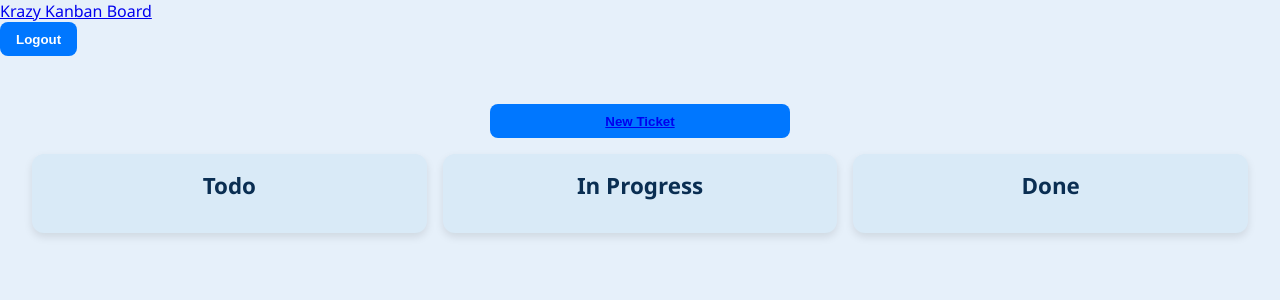
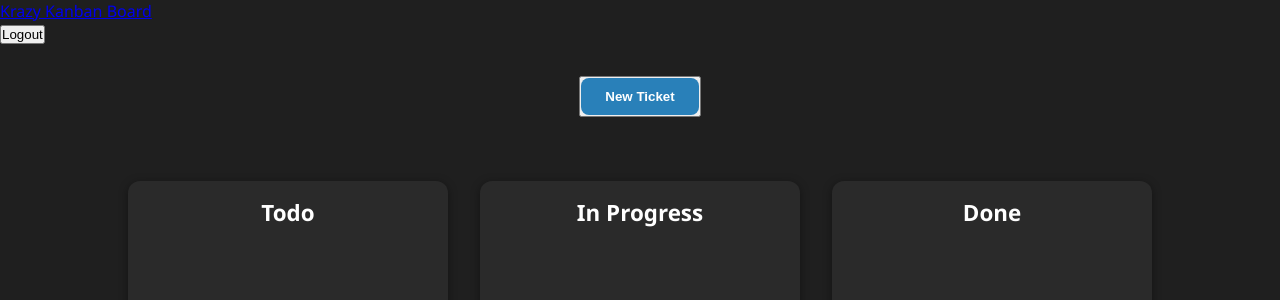
Before and after one commit to erveygarcia/krazy-kanban-board, a React (Vite) app in the folder client/: page / in a window 1280 px wide. Shown: the top 300 px of the page. Built offline with nearby package versions, Linux system fonts and the light colour scheme; no server answers; sample sign-in values are in the browser's storage.

Commit message:
feat: modern dark Kaizen board style

```diff
--- a/client/src/index.css
+++ b/client/src/index.css
@@ -1,4 +1,4 @@
-/* Reset */
+/* Reset básico */
 * {
   margin: 0;
   padding: 0;
@@ -7,16 +7,14 @@
 
 body {
   font-family: 'Segoe UI', Tahoma, Geneva, Verdana, sans-serif;
-  background-color: #e6f0fa;
-  color: #0a2e52;
+  background-color: #1f1f1f;
+  color: white;
   min-height: 100vh;
-  padding: 0;
 }
 
 /* Header */
 nav {
-  background-color: #0a2e52;
-  color: white;
+  background-color: #111;
   padding: 1rem 2rem;
   display: flex;
   justify-content: space-between;
@@ -26,12 +24,12 @@ nav {
 nav a {
   color: white;
   font-weight: bold;
+  text-decoration: none;
   font-size: 1.2rem;
-  text-decoration: none;
 }
 
 nav button {
-  background-color: #ff4d4d;
+  background-color: #e74c3c;
   border: none;
   color: white;
   padding: 0.5rem 1rem;
@@ -41,43 +39,50 @@ nav button {
 }
 
 nav button:hover {
-  background-color: #ff1a1a;
+  background-color: #c0392b;
 }
 
-/* Board Layout */
+/* Tablero */
 .board {
   padding: 2rem;
 }
 
 .board-display {
   display: flex;
-  justify-content: space-between;
+  justify-content: center;
+  gap: 2rem;
   flex-wrap: wrap;
-  gap: 1rem;
+  padding-top: 2rem;
 }
 
+/* Columnas */
 .swimlane {
-  background-color: #d9eaf7;
+  background-color: #2a2a2a;
+  padding: 1rem;
   border-radius: 12px;
-  padding: 1rem;
+  min-width: 280px;
   flex: 1;
-  min-width: 250px;
-  box-shadow: 0 4px 8px rgba(0,0,0,0.1);
+  max-width: 320px;
+  min-height: 400px;
+  box-shadow: 0 2px 10px rgba(0,0,0,0.4);
 }
 
 .swimlane h2 {
   text-align: center;
   font-size: 1.4rem;
   margin-bottom: 1rem;
+  color: #fff;
 }
 
-/* Tickets */
+/* Ticket estilo post-it */
 .ticket {
-  background-color: #ffffff;
+  background-color: #fdfdfd;
+  color: #1a1a1a;
   border-radius: 8px;
   padding: 1rem;
   margin-bottom: 1rem;
-  box-shadow: 0 3px 6px rgba(0,0,0,0.1);
+  box-shadow: 0 4px 10px rgba(0,0,0,0.3);
+  position: relative;
   transition: transform 0.2s ease;
 }
 
@@ -87,73 +92,81 @@ nav button:hover {
 
 .ticket h3 {
   margin-bottom: 0.5rem;
-  color: #094067;
 }
 
 .ticket small {
   display: block;
-  margin-bottom: 0.5rem;
-  font-size: 0.8rem;
-  color: #555;
+  font-size: 0.75rem;
+  color: #444;
 }
 
 .ticket .actions {
+  margin-top: 0.5rem;
   display: flex;
   gap: 0.5rem;
 }
 
-/* Buttons */
-button, .button-link {
-  background-color: #0077ff;
-  color: white;
-  border: none;
-  padding: 0.6rem 1rem;
-  font-weight: bold;
-  border-radius: 8px;
-  cursor: pointer;
-  transition: background-color 0.2s ease;
-  text-decoration: none;
+/* Punto de color */
+.ticket::before {
+  content: "";
+  width: 14px;
+  height: 14px;
+  border-radius: 3px;
+  background-color: #f39c12; /* Puedes cambiarlo dinámicamente */
+  position: absolute;
+  top: 10px;
+  left: 10px;
 }
 
-button:hover, .button-link:hover {
-  background-color: #005fcc;
+/* Botón de nuevo ticket */
+#create-ticket-link {
+  display: block;
+  text-align: center;
+  margin: 0 auto 2rem;
 }
 
-#create-ticket-link {
-  display: block;
-  width: 100%;
-  max-width: 300px;
-  margin: 1rem auto;
-  text-align: center;
+#create-ticket-link a {
+  background-color: #2980b9;
+  color: white;
+  padding: 0.7rem 1.5rem;
+  border-radius: 8px;
+  text-decoration: none;
+  font-weight: bold;
+  display: inline-block;
+  transition: background-color 0.2s ease;
 }
 
-/* Login Page */
+#create-ticket-link a:hover {
+  background-color: #1f6391;
+}
+
+/* Login */
 .login-page {
   display: flex;
   justify-content: center;
   align-items: center;
-  min-height: 100vh;
-  background-color: #d6eaf8;
+  height: 100vh;
+  background-color: #1f1f1f;
 }
 
 .login-form {
-  background-color: white;
+  background-color: #2c2c2c;
   padding: 2rem;
-  border-radius: 12px;
-  box-shadow: 0 4px 12px rgba(0,0,0,0.1);
+  border-radius: 10px;
+  box-shadow: 0 4px 16px rgba(0,0,0,0.5);
+  color: white;
   width: 100%;
   max-width: 400px;
 }
 
 .login-form h1 {
+  margin-bottom: 1rem;
   text-align: center;
-  margin-bottom: 1rem;
 }
 
 .login-form label {
   display: block;
-  margin-bottom: 0.2rem;
-  font-weight: bold;
+  margin-bottom: 0.3rem;
 }
 
 .login-form input {
@@ -161,22 +174,28 @@ button:hover, .button-link:hover {
   padding: 0.6rem;
   margin-bottom: 1rem;
   border-radius: 6px;
-  border: 1px solid #ccc;
+  border: none;
 }
 
 .login-form button {
   width: 100%;
-  font-size: 1rem;
+  padding: 0.6rem;
+  background-color: #3498db;
+  color: white;
+  border: none;
+  font-weight: bold;
+  border-radius: 6px;
+  cursor: pointer;
+}
+
+.login-form button:hover {
+  background-color: #2980b9;
 }
 
 /* Responsive */
 @media (max-width: 768px) {
   .board-display {
     flex-direction: column;
-  }
-
-  nav {
-    flex-direction: column;
-    gap: 0.5rem;
+    align-items: center;
   }
 }
```
